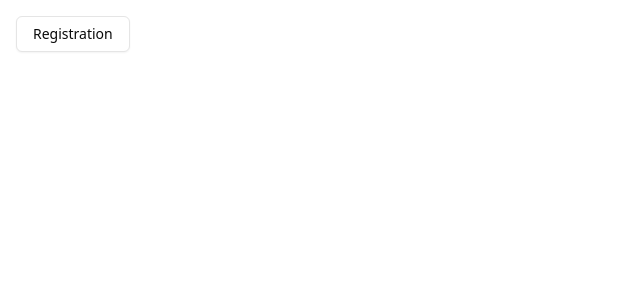
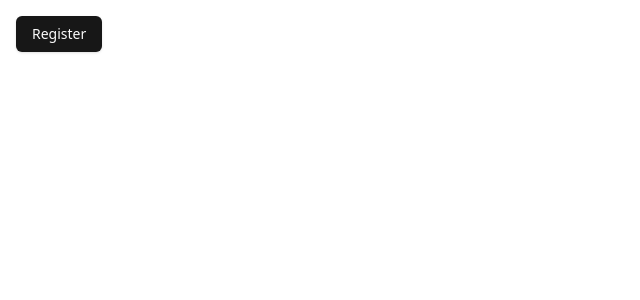
Before and after one commit to tapascript/next-shadcn-problems, a Next.js app: page /dialog-close in a window 1280 px wide. Shown: the top 300 px of the page, without its empty margins (0-640 px from the left). Built offline with nearby package versions, Linux system fonts and the light colour scheme.

Commit message:
(feat) Attached the form to the dialog

```diff
--- a/components/dialogs/register-dialog.jsx
+++ b/components/dialogs/register-dialog.jsx
@@ -3,22 +3,17 @@ import {
   Dialog,
   DialogContent,
   DialogDescription,
-  DialogFooter,
   DialogHeader,
   DialogTitle,
-  DialogTrigger,
 } from "@/components/ui/dialog"
 import { Input } from "@/components/ui/input"
 import { Label } from "@/components/ui/label"
 
 import { RegistrationForm } from "../forms/registration-form"
 
-export function RegisterDialog() {
+export function RegisterDialog({open, setOpen}) {
   return (
-    <Dialog>
-      <DialogTrigger asChild>
-        <Button variant="outline">Registration</Button>
-      </DialogTrigger>
+    <Dialog open={open} onOpenChange={setOpen}>
       <DialogContent className="sm:max-w-[425px]">
         <DialogHeader>
           <DialogTitle>Register</DialogTitle>
--- a/components/forms/registration-form.jsx
+++ b/components/forms/registration-form.jsx
@@ -1,4 +1,3 @@
-"use client";
 
 import { zodResolver } from "@hookform/resolvers/zod";
 import { useForm } from "react-hook-form";
--- a/components/register.jsx
+++ b/components/register.jsx
@@ -1,11 +1,15 @@
 "use client";
 
+import { Button } from "./ui/button";
+import { useState } from "react";
 import { RegisterDialog } from "./dialogs/register-dialog";
 
 export const Register = () => {
+  let [open, setOpen] = useState(false);
   return (
     <>
-      <RegisterDialog />
+      <Button onClick={() => setOpen(true)}>Register</Button>
+      <RegisterDialog open={open} setOpen={setOpen} />
     </>
   );
 };
```
